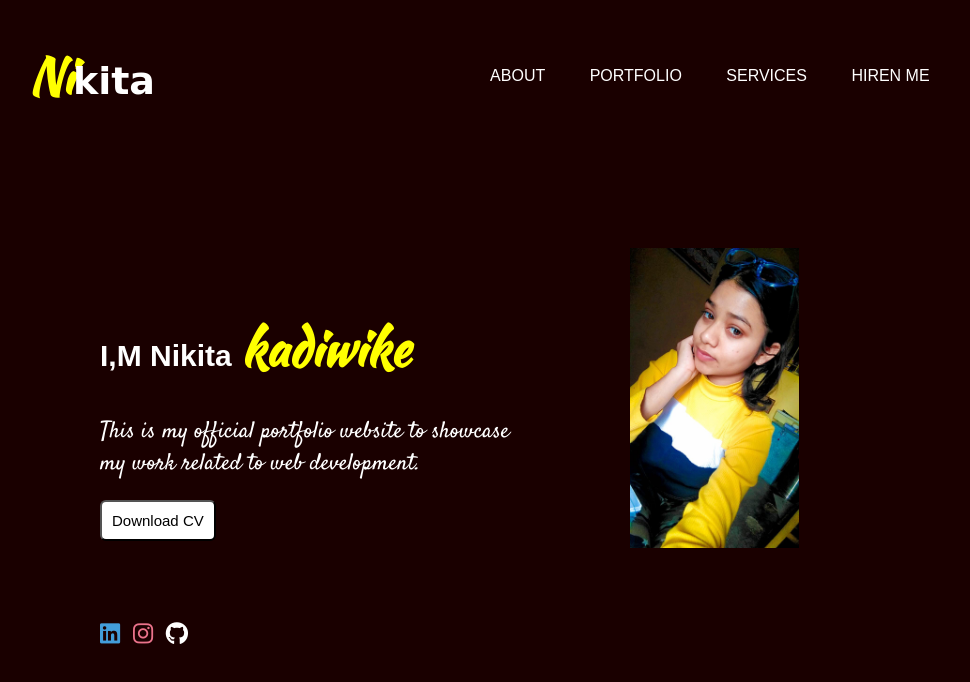
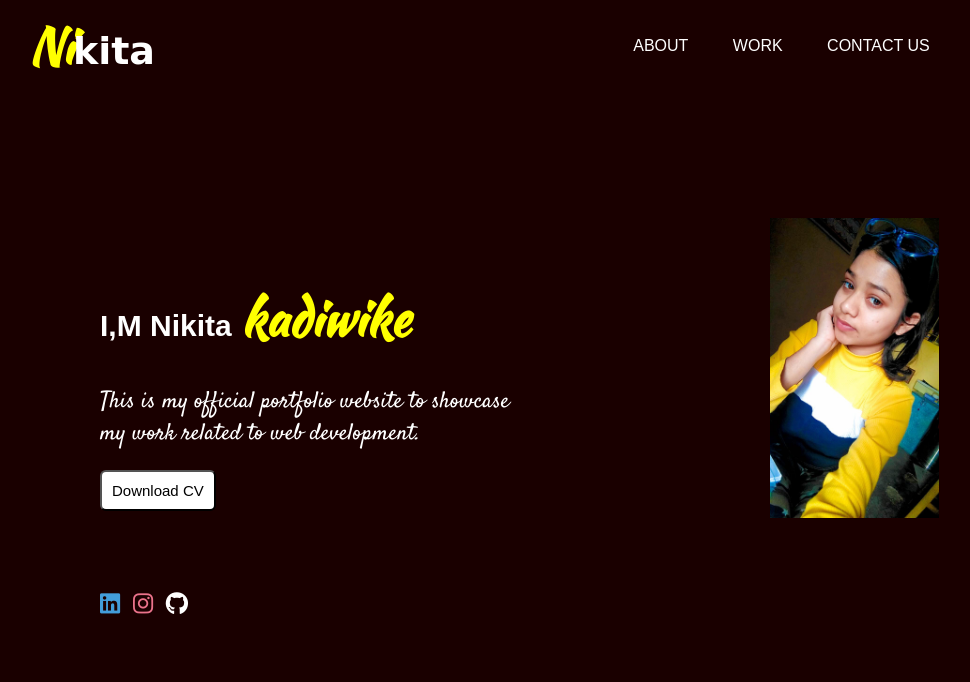
Before and after one commit to nikii2003/personalportfolio, a plain HTML site: page index.html in a window 1280 px wide. Shown: the whole page, without its empty margins (100-1070 px from the left). Drawn offline with Linux system fonts and the light colour scheme; a web font is replaced by a local one.

Commit message:
added some changes in navbar

```diff
--- a/css/about.css
+++ b/css/about.css
@@ -15,3 +15,7 @@ p{
    padding: 20px;
    margin-top: 50px;
 }
+body{
+    background-color: #1a0000;
+    color: white;
+}
--- a/css/style.css
+++ b/css/style.css
@@ -16,7 +16,7 @@ font-family: 'Lumanosimo', cursive;
 .navbar{
     display: flex;
     justify-content: space-between;
-  padding-top: 40px;
+  padding-top: 10px;
   padding-left: 10%;
   padding-right: 10%;
 
@@ -28,6 +28,7 @@ nav{
     padding-top: 0px;
     padding-left: 10%;
     padding-right: 10%;
+
 }
 nav ul li{
     list-style-type: none;
@@ -38,6 +39,7 @@ nav ul li{
 nav ul li a{
     text-decoration: none;
     color: white;
+
 }
 nav ul li a:hover{
     color: rgb(224, 226, 81);
@@ -74,6 +76,9 @@ margin-top: 80px;
 .btn{
     font-family: 'Asap Condensed', sans-serif;
     font-size: 15px;
+}
+.girl-img{
+    margin-left: 140px;
 }
 /* NORMAL MOBILE DEVICES */
 @media screen and (min-width:400px) and (max-width:600px)
--- a/index.html
+++ b/index.html
@@ -18,6 +18,7 @@
 <link rel="preconnect" href="https://fonts.gstatic.com" crossorigin>
 <link href="https://fonts.googleapis.com/css2?family=Asap+Condensed:wght@500&family=Borel&family=Edu+SA+Beginner&family=Great+Vibes&family=Kaushan+Script&family=Lumanosimo&family=Satisfy&display=swap" rel="stylesheet">
 <script src="https://kit.fontawesome.com/c80c95266f.js" crossorigin="anonymous"></script>
+
 </head>
 <body>
     <div class="navbar">
@@ -25,9 +26,9 @@
          <nav>
              <ul>
                  <li><a href="./pages/about.html">ABOUT</a></li>
-                 <li><a href="./pages/portfolio.html">PORTFOLIO</a></li>
-                 <li><a href="./pages/services.html">SERVICES</a></li>
-                 <li><a href="./pages/hired.html">HIREN ME</a></li>
+                 <li><a href="./pages/portfolio.html">WORK</a></li>
+                 <li><a href="./pages/services.html">CONTACT US</a></li>
+                 <!-- <li><a href="./pages/hired.html">HIREN ME</a></li> -->
              </ul>
          </nav>
 
@@ -61,5 +62,6 @@
   <div class="imgposter">
       <img src="./img/WhatsApp Image 2023-07-28 at 5.48.45 PM.jpeg" height="300px" class="girl-img"/>
   </div>
+
 </body>
 </html>
```
